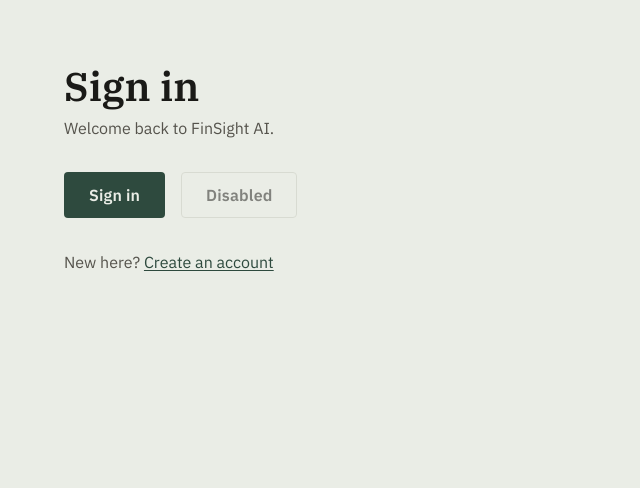
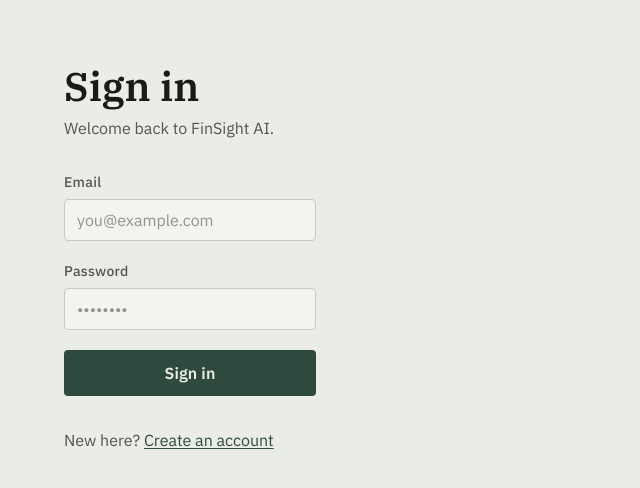
Before and after one commit to MohammadSaqlain124/finsight-ai, a React (Vite) app in the folder frontend/: page /login in a window 1280 px wide. Shown: the top 488 px of the page, without its empty margins (0-640 px from the left). Built offline with nearby package versions, Linux system fonts and the light colour scheme.

Commit message:
feat(frontend): add TextField and controlled login form

```diff
--- /dev/null
+++ b/frontend/src/components/TextField.jsx
@@ -0,0 +1,21 @@
+import styles from './TextField.module.css'
+
+function TextField({ label, id, type = 'text', value, onChange, error, ...props }) {
+  return (
+    <div className={styles.field}>
+      <label htmlFor={id} className={styles.label}>{label}</label>
+      <input
+        id={id}
+        type={type}
+        value={value}
+        onChange={onChange}
+        className={`${styles.input} ${error ? styles.inputError : ''}`}
+        aria-invalid={error ? 'true' : undefined}
+        {...props}
+      />
+      {error && <p className={styles.error}>{error}</p>}
+    </div>
+  )
+}
+
+export default TextField
--- /dev/null
+++ b/frontend/src/components/TextField.module.css
@@ -0,0 +1,44 @@
+.field {
+  display: flex;
+  flex-direction: column;
+  gap: 0.375rem;
+}
+
+.label {
+  font-family: var(--font-ui);
+  font-size: var(--text-sm);
+  font-weight: 500;
+  color: var(--ink-soft);
+  letter-spacing: 0.02em;
+}
+
+.input {
+  font-family: var(--font-ui);
+  font-size: var(--text-base);
+  color: var(--ink);
+  background-color: var(--paper-raised);
+  border: 1px solid var(--rule);
+  border-radius: 4px;
+  padding: 0.625rem 0.75rem;
+  transition: border-color 120ms ease, box-shadow 120ms ease;
+}
+
+.input::placeholder { color: var(--ink-soft); opacity: 0.6; }
+
+.input:focus {
+  outline: none;
+  border-color: var(--pine);
+  box-shadow: 0 0 0 3px rgba(46, 74, 62, 0.15);   /* pine at 15% */
+}
+
+.inputError { border-color: var(--ledger-red); }
+.inputError:focus {
+  border-color: var(--ledger-red);
+  box-shadow: 0 0 0 3px rgba(126, 46, 46, 0.15);  /* ledger-red at 15% */
+}
+
+.error {
+  font-family: var(--font-ui);
+  font-size: var(--text-sm);
+  color: var(--ledger-red);
+}
--- a/frontend/src/pages/Login.jsx
+++ b/frontend/src/pages/Login.jsx
@@ -1,18 +1,37 @@
+import { useState } from 'react'
 import { Link } from 'react-router-dom'
+import TextField from '../components/TextField'
 import Button from '../components/Button'
 
 function Login() {
+  const [email, setEmail] = useState('')
+  const [password, setPassword] = useState('')
+
+  function handleSubmit(e) {
+    e.preventDefault()
+    console.log('would sign in with:', { email, password })
+  }
+
   return (
-    <main style={{ padding: '4rem', maxWidth: '400px' }}>
+    <main style={{ padding: '4rem', maxWidth: '380px' }}>
       <h1 style={{ fontSize: 'var(--text-2xl)' }}>Sign in</h1>
       <p style={{ color: 'var(--ink-soft)', marginTop: '0.5rem' }}>
         Welcome back to FinSight AI.
       </p>
 
-      <div style={{ marginTop: '2rem', display: 'flex', gap: '1rem' }}>
-        <Button variant="primary">Sign in</Button>
-        <Button variant="secondary" disabled>Disabled</Button>
-      </div>
+      <form onSubmit={handleSubmit} style={{ marginTop: '2rem', display: 'flex', flexDirection: 'column', gap: '1.25rem' }}>
+        <TextField
+          label="Email" id="email" type="email"
+          value={email} onChange={(e) => setEmail(e.target.value)}
+          placeholder="you@example.com" autoComplete="email" required
+        />
+        <TextField
+          label="Password" id="password" type="password"
+          value={password} onChange={(e) => setPassword(e.target.value)}
+          placeholder="••••••••" autoComplete="current-password" required
+        />
+        <Button type="submit" variant="primary">Sign in</Button>
+      </form>
 
       <p style={{ marginTop: '2rem', color: 'var(--ink-soft)' }}>
         New here? <Link to="/register">Create an account</Link>
```
